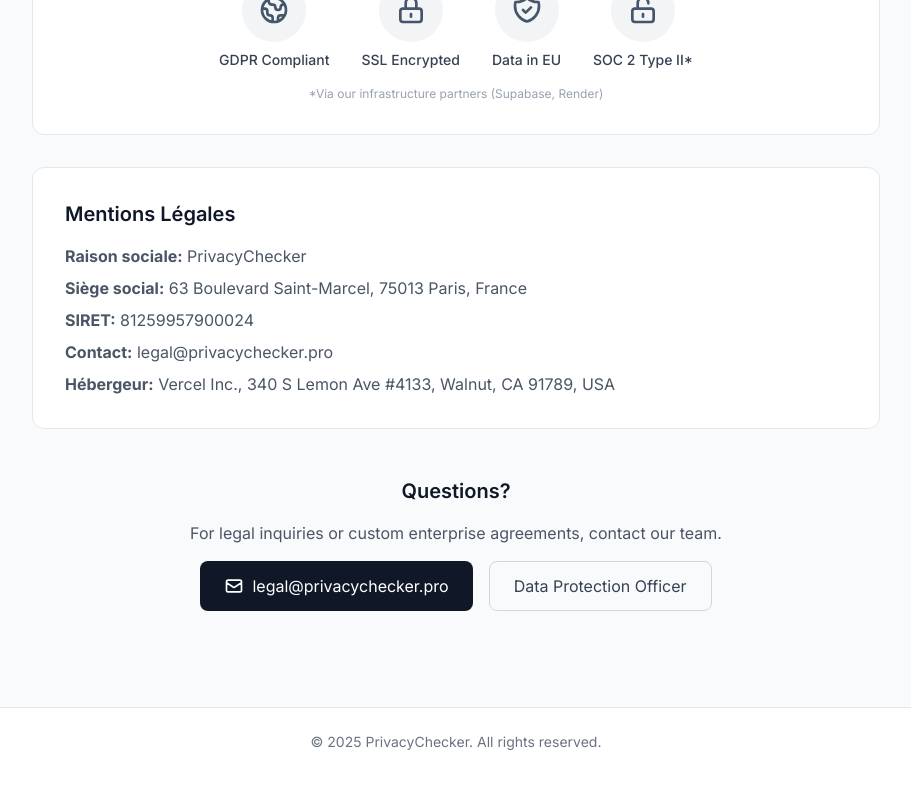
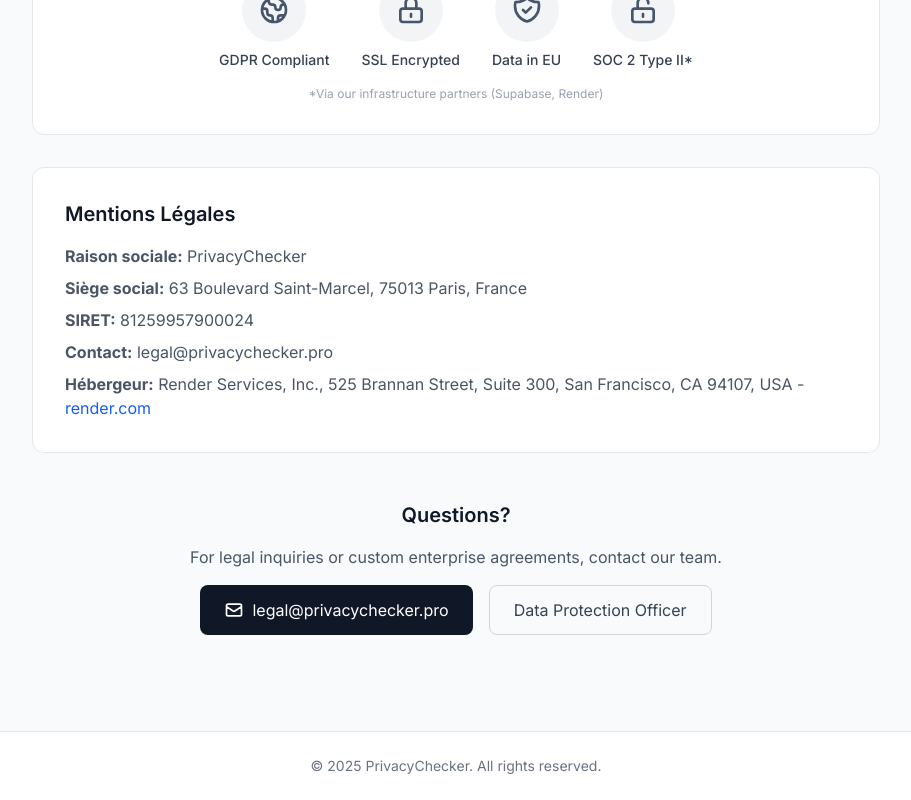
Before and after one commit to williammartin75/privacycheck, a Next.js app: page /legal in a window 1280 px wide. Shown: the part 852-1652 px from the top of the page, without its empty margins (184-1095 px from the left). Before the commit the page ends 1628 px from the top, so only its background shows below. Built offline with nearby package versions, Linux system fonts and the light colour scheme.

Commit message:
fix: correct hosting provider to Render

```diff
--- a/src/app/legal/page.tsx
+++ b/src/app/legal/page.tsx
@@ -157,7 +157,7 @@ export default function LegalHubPage() {
                         <li><strong>Siège social:</strong> 63 Boulevard Saint-Marcel, 75013 Paris, France</li>
                         <li><strong>SIRET:</strong> 81259957900024</li>
                         <li><strong>Contact:</strong> legal@privacychecker.pro</li>
-                        <li><strong>Hébergeur:</strong> Vercel Inc., 340 S Lemon Ave #4133, Walnut, CA 91789, USA</li>
+                        <li><strong>Hébergeur:</strong> Render Services, Inc., 525 Brannan Street, Suite 300, San Francisco, CA 94107, USA - <a href="https://render.com" className="text-blue-600 hover:underline">render.com</a></li>
                     </ul>
                 </div>
 
```
